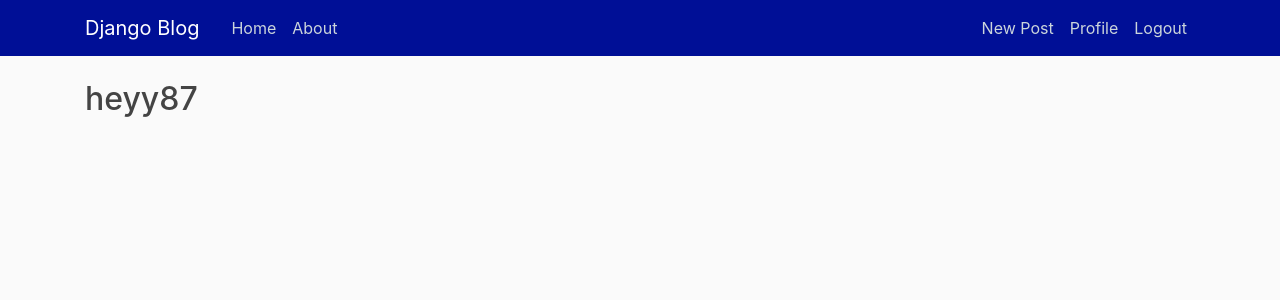
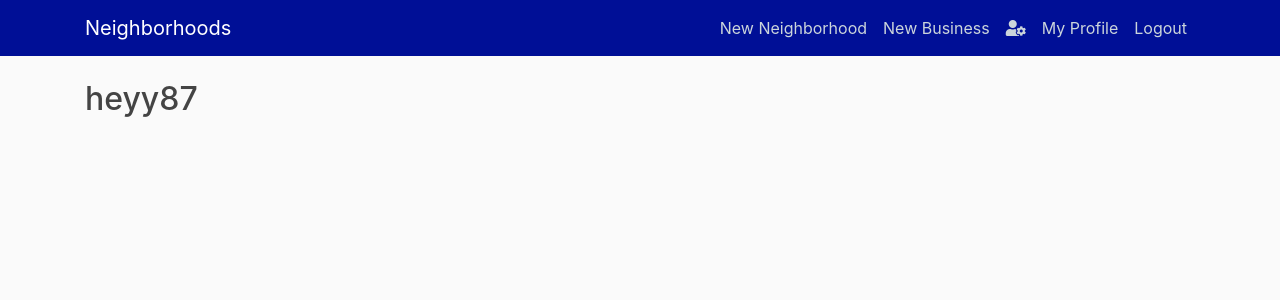
Before and after one commit to badruu/neighborhood, a Django app: page / in a window 1280 px wide. Shown: the top 300 px of the page. Run offline with Django 3.2, Linux system fonts and the light colour scheme; the visitor is signed in with stand-in values (Sample User, id 1); some libraries are stand-ins or nearby versions.

Commit message:
change navigation in the navbar

```diff
--- a/hoods/templates/hoods/base.html
+++ b/hoods/templates/hoods/base.html
@@ -12,6 +12,10 @@
 
     <link rel="stylesheet" type="text/css" href="{% static 'css/main.css' %}">
 
+    <!-- icons -->
+    <link rel="stylesheet" href="https://use.fontawesome.com/releases/v5.8.2/css/all.css" integrity="sha384-oS3vJWv+0UjzBfQzYUhtDYW+Pj2yciDJxpsK1OYPAYjqT085Qq/1cq5FLXAZQ7Ay" crossorigin="anonymous">
+
+
     {% if title %}
     <title> Neighborhoods - {{ title }}</title>
     {% else %}
@@ -22,20 +26,20 @@
     <header class="site-header">
         <nav class="navbar navbar-expand-md navbar-dark bg-steel fixed-top">
             <div class="container">
-                <a class="navbar-brand mr-4" href="#">Django Blog</a>
+                <a class="navbar-brand mr-4" href="{% url 'welcome' %}">Neighborhoods</a>
                 <button class="navbar-toggler" type="button" data-toggle="collapse" data-target="#navbarToggle" aria-controls="navbarToggle" aria-expanded="false" aria-label="Toggle navigation">
                     <span class="navbar-toggler-icon"></span>
                 </button>
                 <div class="collapse navbar-collapse" id="navbarToggle">
                     <div class="navbar-nav mr-auto">
-                        <a class="nav-item nav-link" href="#">Home</a>
-                        <a class="nav-item nav-link" href="#">About</a>
                     </div>
                     <!-- Navbar Right Side -->
                     <div class="navbar-nav">
                         {% if user.is_authenticated %}
-                        <a class="nav-item nav-link" href="#">New Post</a>
-                        <a class="nav-item nav-link" href="{% url 'profile' %}">Profile</a>
+                        <a class="nav-item nav-link" href="{% url 'create-neighbourhood' %}">New Neighborhood</a>
+                        <a class="nav-item nav-link" href="{% url 'create-business' %}">New Business</a>
+                        <a class="nav-item nav-link" href="{% url 'profile' %}"><i class="fas fa-user-cog"></i></a>
+                        <a class="nav-item nav-link" href="{% url 'profile-list' %}">My Profile</a>
                         <a class="nav-item nav-link" href="{% url 'logout' %}">Logout</a>
                         {% else %}
                             <a class="nav-item nav-link" href="{% url 'login' %}">Login</a>
```
